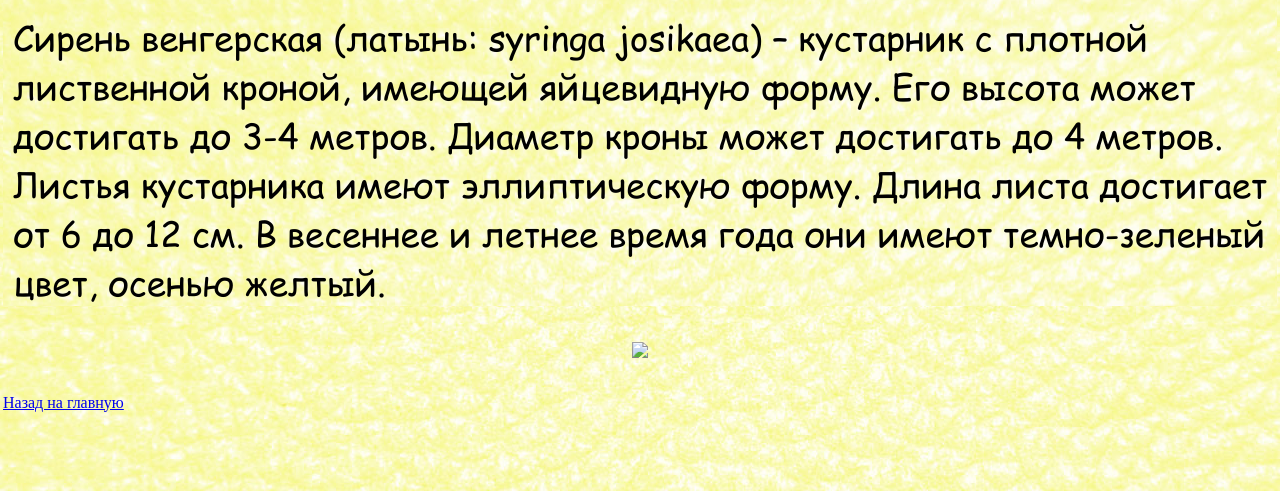
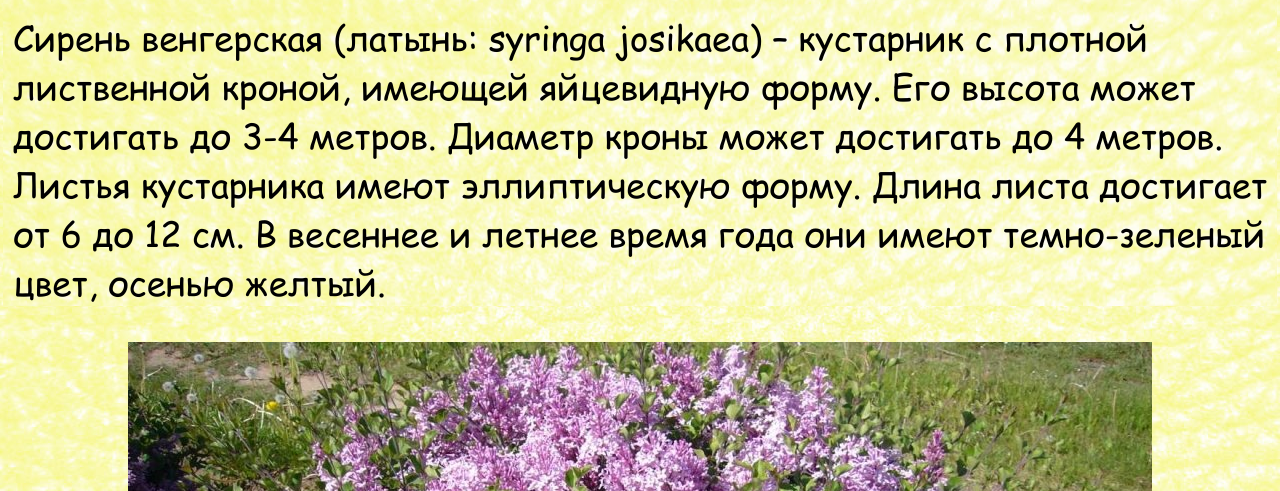
Before and after one commit to Sazhenets/siren, a plain HTML site: page index.html in a window 1280 px wide. Shown: the part 309-800 px from the top of the page. Drawn offline with Linux system fonts and the light colour scheme.

Commit message:
Update index.html

```diff
--- a/index.html
+++ b/index.html
@@ -21,7 +21,7 @@
 <div class="ab">
   <h1> Сирень венгерская </h1>
 Сирень венгерская (латынь: syringa josikaea) – кустарник с плотной лиственной кроной, имеющей яйцевидную форму. Его высота может достигать до 3-4 метров. Диаметр кроны может достигать до 4 метров. Листья кустарника имеют эллиптическую форму. Длина листа достигает от 6 до 12 см. В весеннее и летнее время года они имеют темно-зеленый цвет, осенью желтый. </div> <br> <br>
-  <center> <img src="pp2.jpg"> </center> <br> <br>
+  <center> <img src="2.jpg"> </center> <br> <br>
 <a href="https://sazhenets.github.io/">Назад на главную</a>
 </td>
 </tr>
```
